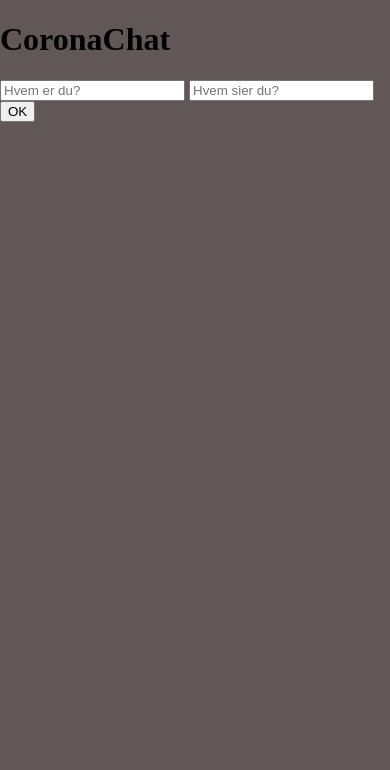
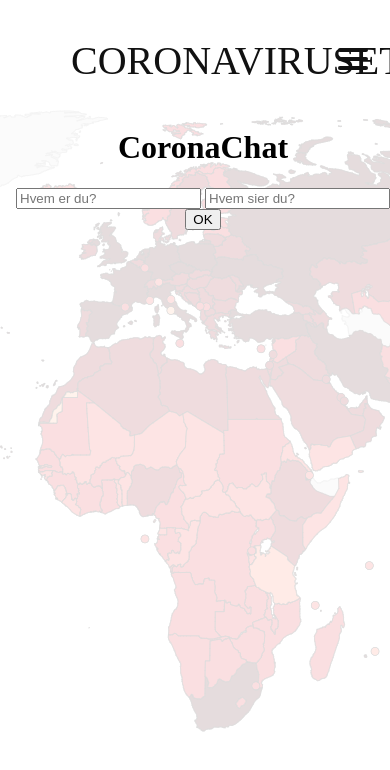
Before and after one commit to Magnus-Fjeldstad/SmitteVernNettside, a plain HTML site: page chat.html in a window 390 px wide. Shown: the top 770 px of the page. Drawn offline with nearby package versions, Linux system fonts and the light colour scheme; no server answers.

Commit message:
Endret på litt shit

```diff
--- a/chat.css
+++ b/chat.css
@@ -1,4 +1,202 @@
-body{
-    display: table;
+/*---------------------------------CSS for Body------------------------------------------------*/
+body {
+    width: 100%;
+    background-image: url("bilder/verdenskart5_40_60p.png");
+    background-repeat: no-repeat;
+    background-attachment: fixed;
+    background-position: top;
+  }
+
+  main {
+    max-width: 1000px;
     margin: auto;
-}
+    text-align: center;
+  }
+
+/*------------------------------ CSS for navbar ---------------------------------------------------------*/
+
+.nav {
+    width: 100%;
+    height: 65px;
+    position: fixed;
+    line-height: 65px;
+    text-align: center;
+  }
+
+  .nav div.logo {
+    float: left;
+    width: auto;
+    height: auto;
+    padding-left: 3rem;
+  }
+
+  .nav div.logo a {
+    text-decoration: none;
+    color: #111;
+    font-size: 2.5rem;
+  }
+
+  .nav div.logo a:hover {
+    color:turquoise;
+  }
+
+  .nav div.main_list {
+    height: 65px;
+    float: right;
+  }
+
+  .nav div.main_list ul {
+    width: 100%;
+    height: 65px;
+    display: flex;
+    list-style: none;
+    margin: 0;
+    padding: 0;
+  }
+
+  .nav div.main_list ul li {
+    width: auto;
+    height: 65px;
+    padding: 0;
+    padding-right: 3rem;
+  }
+
+  .nav div.main_list ul li a {
+    text-decoration: none;
+    color: #111;
+    line-height: 65px;
+    font-size: 2.4rem;
+  }
+
+  .nav div.main_list ul li a:hover {
+    color: turquoise;
+  }
+
+
+  /* Home section */
+  .navTrigger {
+    display: none;
+  }
+
+  .nav {
+    padding-top: 20px;
+    padding-bottom: 20px;
+    -webkit-transition: all 0.4s ease;
+    transition: all 0.4s ease;
+  }
+
+
+  /* Endrer nav når gjør skjermen liten */
+
+  @media screen and (min-width: 768px) and (max-width: 1024px) {
+    .container {
+        margin: 0;
+    }
+  }
+
+  @media screen and (max-width:768px) {
+    .navTrigger {
+        display: block;
+    }
+    .nav div.logo {
+        margin-left: 15px;
+    }
+    .nav div.main_list {
+        width: 100%;
+        height: 0;
+        overflow: hidden;
+    }
+    .nav div.show_list {
+        height: auto;
+        display: none;
+    }
+    .nav div.main_list ul {
+        flex-direction: column;
+        width: 100%;
+        height: 100vh;
+        right: 0;
+        left: 0;
+        bottom: 0;
+        background-color: #fff;
+        background-position: center top;
+    }
+    .nav div.main_list ul li {
+        width: 100%;
+        text-align: right;
+    }
+    .nav div.main_list ul li a {
+        text-align: center;
+        width: 100%;
+        font-size: 3rem;
+        padding: 20px;
+    }
+    .nav div.media_button {
+        display: block;
+    }
+  }
+
+
+  /* Animasjon */
+  .navTrigger {
+    cursor: pointer;
+    width: 30px;
+    height: 25px;
+    margin: auto;
+    position: absolute;
+    right: 30px;
+    top: 0;
+    bottom: 0;
+  }
+
+  .navTrigger i {
+    background-color: #111;
+    border-radius: 2px;
+    content: '';
+    display: block;
+    width: 100%;
+    height: 4px;
+  }
+
+  .navTrigger i:nth-child(1) {
+    -webkit-animation: outT 0.8s backwards;
+    animation: outT 0.8s backwards;
+    -webkit-animation-direction: reverse;
+    animation-direction: reverse;
+  }
+
+  .navTrigger i:nth-child(2) {
+    margin: 5px 0;
+    -webkit-animation: outM 0.8s backwards;
+    animation: outM 0.8s backwards;
+    -webkit-animation-direction: reverse;
+    animation-direction: reverse;
+  }
+
+  .navTrigger i:nth-child(3) {
+    -webkit-animation: outBtm 0.8s backwards;
+    animation: outBtm 0.8s backwards;
+    -webkit-animation-direction: reverse;
+    animation-direction: reverse;
+  }
+
+  .navTrigger.active i:nth-child(1) {
+    -webkit-animation: inT 0.8s forwards;
+    animation: inT 0.8s forwards;
+  }
+
+  .navTrigger.active i:nth-child(2) {
+    -webkit-animation: inM 0.8s forwards;
+    animation: inM 0.8s forwards;
+  }
+
+  .navTrigger.active i:nth-child(3) {
+    -webkit-animation: inBtm 0.8s forwards;
+    animation: inBtm 0.8s forwards;
+  }
+
+
+  .affix {
+    padding: 0;
+    background-color: #fff;
+    border: double #111;
+  }
--- a/chat.html
+++ b/chat.html
@@ -8,16 +8,31 @@
 	</head>
     <link rel="stylesheet" href="chat.css">
 	<body>
-		<style type="text/css">
-			body {
-			 background-color: #615756;
-;
-			}
 
-			p{
-				color: #4DFFF3;
-			}
-		</style>
+		<header>
+            <nav class="nav">
+                <div class="container">
+                    <div class="logo">
+                        <a href="index.html">CORONAVIRUSET</a>
+                    </div>
+                    <div id="mainListDiv" class="main_list">
+                        <ul class="navlinks">
+                            <li><a href="chat.html">Chat</a></li>
+                            <li><a href="#">Vaksinesiden</a></li>
+							<li><a href="#">Tidslinje</a></li>
+                        </ul>
+                    </div>
+                    <span class="navTrigger">
+                        <i></i>
+                        <i></i>
+                        <i></i>
+                    </span>
+                </div>
+            </nav>
+			<div style="height: 100px">
+        </header>
+
+		<main>
 			<h1>CoronaChat</h1>
 
 			<form id="skjema">
@@ -26,6 +41,10 @@
 				<button type="submit" class="button">OK</button>
 			</form>
 			<article id="txtMeldinger"></article>
+		</main>
+
+        <script src="https://ajax.googleapis.com/ajax/libs/jquery/3.1.1/jquery.min.js"></script>
+
 
 
 		<!-- The core Firebase JS SDK is always required and must be listed first -->
@@ -36,54 +55,12 @@
 		<script src="https://www.gstatic.com/firebasejs/8.2.6/firebase-database.js"></script>
 		<script src="https://www.gstatic.com/firebasejs/8.2.6/firebase-analytics.js"></script>
 
-		<script>
-            // Your web app's Firebase configuration
-            // For Firebase JS SDK v7.20.0 and later, measurementId is optional
-            var firebaseConfig = {
-                apiKey: "AIzaSyDWmZAPXxoyMhI5a_-o5soMbVlXWpcamQw",
-                authDomain: "solsol-8fa64.firebaseapp.com",
-                projectId: "solsol-8fa64",
-                storageBucket: "solsol-8fa64.appspot.com",
-                messagingSenderId: "82425228259",
-                appId: "1:82425228259:web:e582964966993de15c0ed6",
-                measurementId: "G-HK4ZPVF77V"
-            };
-            // Initialize Firebase
-            firebase.initializeApp(firebaseConfig);
-            firebase.analytics();
-        </script>
 
 
-		<script>
-			let database = firebase.database();
-			let meldinger = database.ref("meldinger");
-			let skjema = document.getElementById("skjema");
-			let inpAvsender = document.getElementById("inpAvsender");
-			let inpMening = document.getElementById("inpMening");
-			let txtMeldinger = document.getElementById("txtMeldinger");
 
-			function visMelding(snapshot){
-				let melding= snapshot.val();
-				let meldingTekst= `<p>
-					<b> ${melding.avsender}: </b>
-					<i> ${melding.tekst}</i>
-					</p>`;
-				txtMeldinger.innerHTML= txtMeldinger.innerHTML+ meldingTekst;
-			}
 
-			function regNyMelding(evt){
-				evt.preventDefault();
-				var nyMelding={
-					avsender: inpAvsender.value,
-					tekst: inpMening.value
-				};
-				meldinger.push(nyMelding);
-				inpMening.value="";
-			}
 
-			meldinger.on("child_added",visMelding);
-			skjema.onsubmit= regNyMelding;
-		</script>
+		<script src="chat.js"></script>
 
 	</body>
 </html>
--- /dev/null
+++ b/chat.js
@@ -0,0 +1,65 @@
+// Navbar
+    $('.navTrigger').click(function () {
+        $(this).toggleClass('active');
+        console.log("Clicked menu");
+        $("#mainListDiv").toggleClass("show_list");
+        $("#mainListDiv").fadeIn();
+
+    });
+
+    // Funksjon for å endre utseende på navbar når du scroller nedover siden
+    $(window).scroll(function() {
+        if ($(document).scrollTop() > 50) {
+            $('.nav').addClass('affix');
+            console.log("OK");
+        } else {
+            $('.nav').removeClass('affix');
+        }
+});
+
+
+// Your web app's Firebase configuration
+            // For Firebase JS SDK v7.20.0 and later, measurementId is optional
+            var firebaseConfig = {
+                apiKey: "AIzaSyDWmZAPXxoyMhI5a_-o5soMbVlXWpcamQw",
+                authDomain: "solsol-8fa64.firebaseapp.com",
+                projectId: "solsol-8fa64",
+                storageBucket: "solsol-8fa64.appspot.com",
+                messagingSenderId: "82425228259",
+                appId: "1:82425228259:web:e582964966993de15c0ed6",
+                measurementId: "G-HK4ZPVF77V"
+            };
+            // Initialize Firebase
+            firebase.initializeApp(firebaseConfig);
+            firebase.analytics();
+
+//Script Meldinger
+
+            let database = firebase.database();
+			let meldinger = database.ref("meldinger");
+			let skjema = document.getElementById("skjema");
+			let inpAvsender = document.getElementById("inpAvsender");
+			let inpMening = document.getElementById("inpMening");
+			let txtMeldinger = document.getElementById("txtMeldinger");
+
+			function visMelding(snapshot){
+				let melding= snapshot.val();
+				let meldingTekst= `<p>
+					<b> ${melding.avsender}: </b>
+					<i> ${melding.tekst}</i>
+					</p>`;
+				txtMeldinger.innerHTML= txtMeldinger.innerHTML+ meldingTekst;
+			}
+
+			function regNyMelding(evt){
+				evt.preventDefault();
+				var nyMelding={
+					avsender: inpAvsender.value,
+					tekst: inpMening.value
+				};
+				meldinger.push(nyMelding);
+				inpMening.value="";
+			}
+
+			meldinger.on("child_added",visMelding);
+			skjema.onsubmit= regNyMelding;
```
Lines whose indentation alone changed are shown as unchanged.
